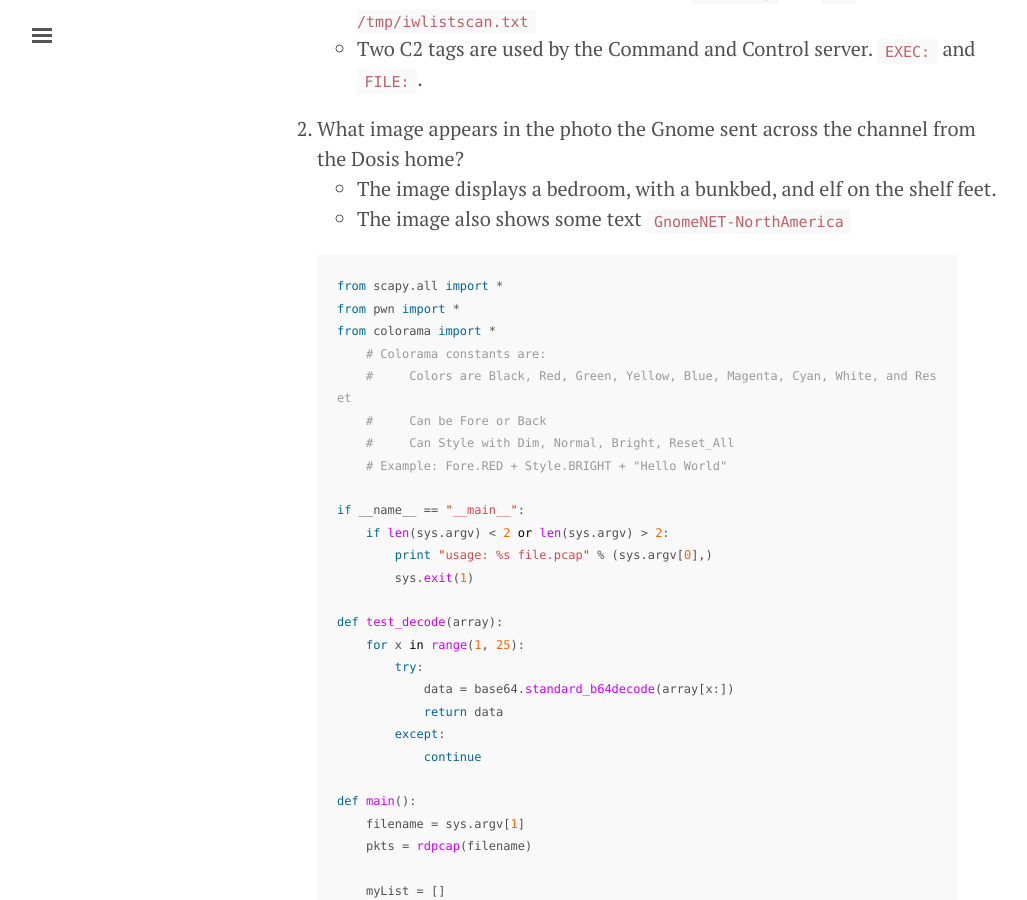
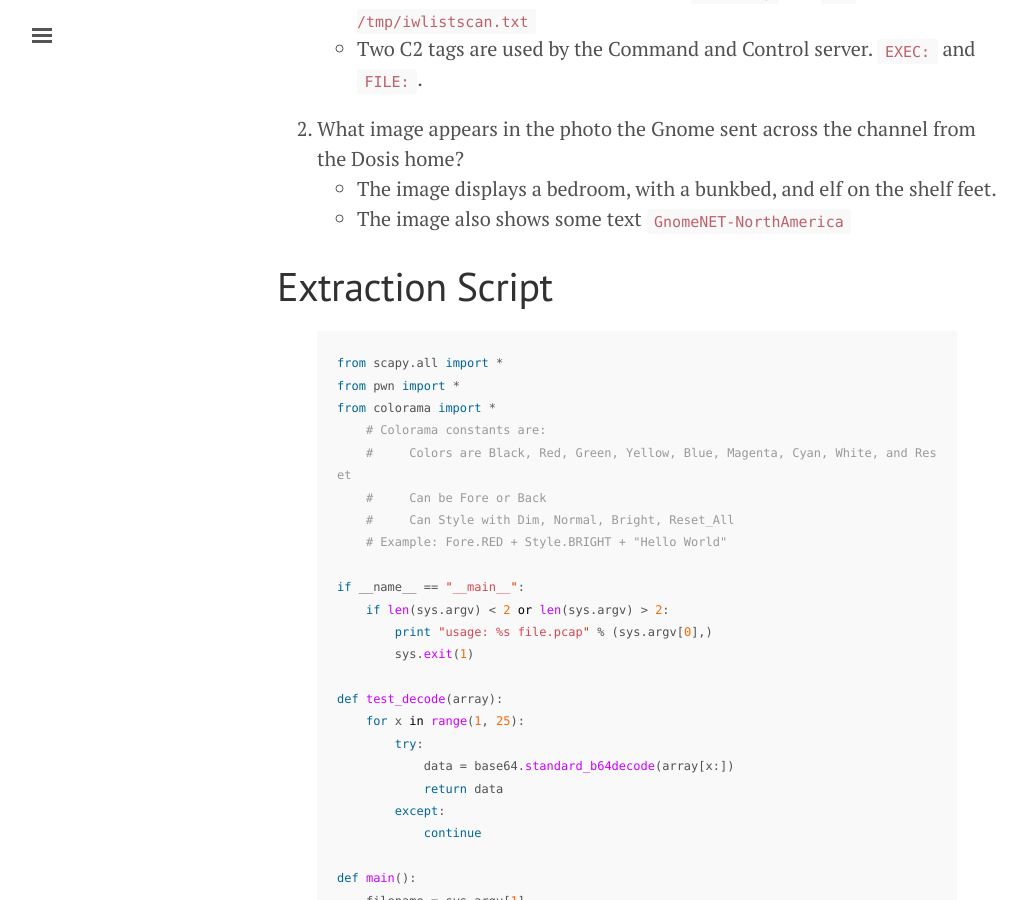
Before and after one commit to MCPA/MCPA.github.io, a Jekyll site: the page built from _posts/2015-holiday-hack/2015-12-25-2015-sans-holiday-hack-part-1.markdown, in a window 1280 px wide and 900 px high, scrolled down 4480 px. Shown: the whole window, without its empty margins (3-1030 px from the left). Built offline with Jekyll 4.4.1, drawn with Linux system fonts in a browser that asks for light colours.

Commit message:
Update 2015-12-25-2015-sans-holiday-hack-part-1.markdown

````diff
--- a/_posts/2015-holiday-hack/2015-12-25-2015-sans-holiday-hack-part-1.markdown
+++ b/_posts/2015-holiday-hack/2015-12-25-2015-sans-holiday-hack-part-1.markdown
@@ -64,6 +64,7 @@ Text:  EXEC:cat /tmp/iwlistscan.txt</code></pre></figure>
   * The image displays a bedroom, with a bunkbed, and elf on the shelf feet.
   * The image also shows some text ```GnomeNET-NorthAmerica```
 
+# Extraction Script
 
 {% highlight python %}
 from scapy.all import *
````
